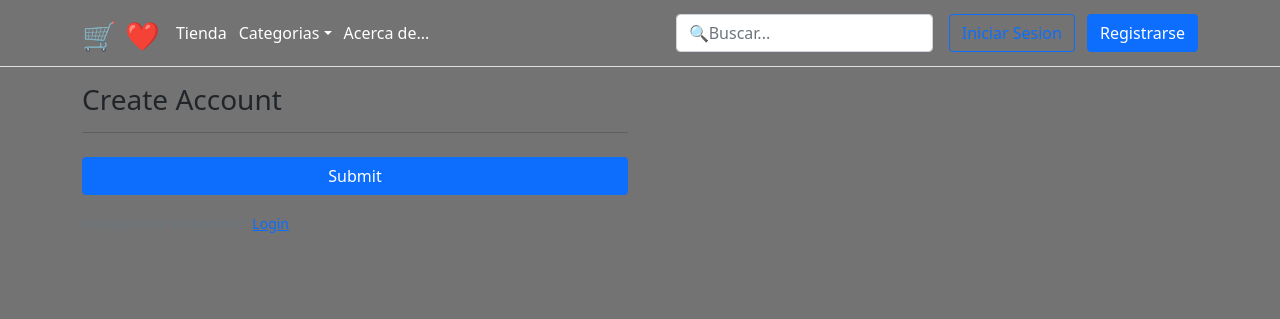
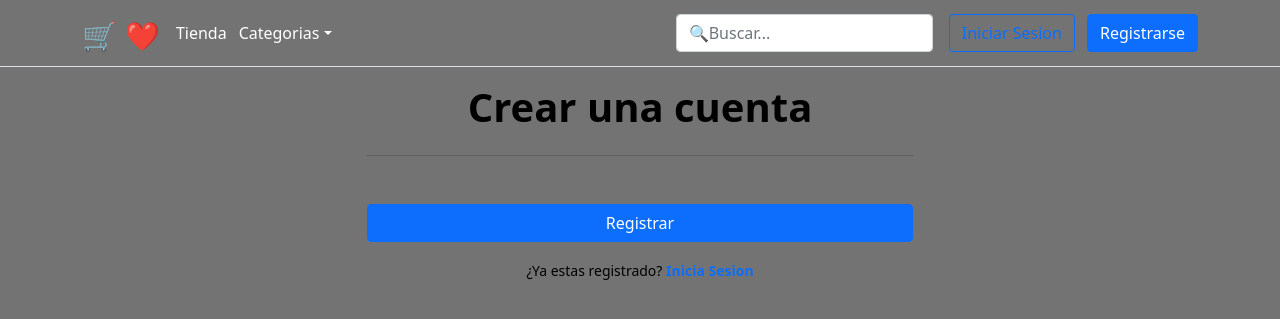
Before and after one commit to TheWaterBoo/DjangoWebPage, a Django app: template accounts/templates/register.html in a window 1280 px wide. Shown: the top 319 px of the page. Run offline with Django 4.2, Linux system fonts and the light colour scheme; the template is opened without the code that fills it, so the values that code supplies are empty; some libraries are stand-ins or nearby versions.

Commit message:
mas cambios

```diff
--- a/accounts/templates/login.html
+++ b/accounts/templates/login.html
@@ -19,7 +19,7 @@
         </form>
         <div class="border-top pt-3">
             <small class="text-black">
-                No tienes una cuenta? <a href="{% url 'accounts:user_register' %}">Registrate!</a>
+                ¿No tienes una cuenta? <a class="text-decoration-none fw-bold" href="{% url 'accounts:user_register' %}">Registrate!</a>
             </small>
         </div>
     </div>
--- a/accounts/templates/register.html
+++ b/accounts/templates/register.html
@@ -1,19 +1,20 @@
 {% extends "base.html" %}
 {% load crispy_forms_tags %}
 {% block content %}
-    <div class="col-md-6">
+    <div class="col-md-6 text-center mx-auto">
         <form method="POST">
             {% csrf_token %}
-            <h3>Create Account</h3>
+            <h1 class="mb-4 text-black fw-bold">Crear una cuenta</h1>
             <hr>
             {{ form|crispy }}
+            <br>
             <div class="form-group">
-                <button class="btn btn-primary w-100 mt-2" type="submit">Submit</button>
+                <button class="btn btn-primary w-100 mt-2" type="submit">Registrar</button>
             </div>
         </form>
         <div class="mt-3">
-            <small class="text-muted">
-                Already have an account? <a href="{% url 'accounts:user_login' %}">Login</a>
+            <small class="text-black">
+                ¿Ya estas registrado? <a class="text-decoration-none fw-bold" href="{% url 'accounts:user_login' %}">Inicia Sesion</a>
             </small>
         </div>
     </div>
--- a/cart/templates/cart.html
+++ b/cart/templates/cart.html
@@ -1,5 +1,5 @@
 {% extends "base.html" %}
-
+{% load static %}
 {% block content %}
 <div class="col-md-2"></div>
 {% if cart_count != 0 %}
@@ -40,7 +40,9 @@
 <div class="col-md-8 mt-5 pt-5 text-center">
   <br>
   <h3 class="text-capitalize text-white fw-bold">Tu carrito esta vacio!</h3>
-  <a href="/" class="text-primary text-decoration-none">Volver a la tienda</a>
+  <a href="/" class="text-primary text-decoration-none fw-bold">Volver a la tienda</a>
+  <br>
+  <img src="{% static 'img/empty-cart.png' %}" alt="empty-cart">
 </div>
 {% endif %}
 <div class="col-md-2"></div>
--- a/docker-compose.yml
+++ b/docker-compose.yml
@@ -3,7 +3,7 @@ version: "3.9"
 services:
   web:
     build: .
-    command: python /GitHub/manage.py runserver 0.0.0.0:8000
+    command: bash -c "python /GitHub/manage.py migrate && python /GitHub/manage.py runserver 0.0.0.0:8000"
     volumes:
       - .:/DjangoWebPage
     ports:
--- a/online_shop/settings.py
+++ b/online_shop/settings.py
@@ -12,7 +12,7 @@ BASE_DIR = Path(__file__).resolve().parent.parent
 SECRET_KEY = 'django-insecure-kr1p-zj6!vss$(xd2f7vk8nw*3g@-ao92zzg8^@u!mj(l#s)+i'
 
 # SECURITY WARNING: don't run with debug turned on in production!
-DEBUG = True
+DEBUG = False
 
 ALLOWED_HOSTS = ['*']
 
@@ -119,7 +119,6 @@ USE_TZ = True
 
 STATIC_URL = 'static/'
 
-# directory that we want to store uploaded files
 MEDIA_ROOT = os.path.join(BASE_DIR, 'media')
 MEDIA_URL = '/media/'
 
--- a/shop/templates/base.html
+++ b/shop/templates/base.html
@@ -9,7 +9,7 @@
     <link href="https://fonts.googleapis.com/icon?family=Material+Icons" rel="stylesheet"/>
     <!-- bootstrap css cdn -->
     <link href="https://cdn.jsdelivr.net/npm/bootstrap@5.1.3/dist/css/bootstrap.min.css" rel="stylesheet" integrity="sha384-1BmE4kWBq78iYhFldvKuhfTAU6auU8tT94WrHftjDbrCEXSU1oBoqyl2QvZ6jIW3" crossorigin="anonymous">
-    <!-- <title>{% if title %} {{ title }} {% else %} Water's Store {% endif %}</title> -->
+    <link rel="icon" href="{% static 'img/server-icon.png' %}">
     <title>Water's store</title>
     <style>
       body {
@@ -52,12 +52,10 @@
                   {% endif %}
                 {% endfor %}
               {% else %}
-                <li><a class="dropdown-item text-white"><b>Sin categorias...</b></a></li>
+                <li><a class="dropdown-item text-black"><b>Sin categorias...</b></a></li>
               {% endif %}
             </ul>
           </div>
-          <!-- <li><a href="#" class="nav-link px-2 text-dark">FAQs</a></li> -->
-          <li><a href="#" class="nav-link px-2 text-white">Acerca de...</a></li>
         </ul>
         <!-- search form -->
         <form class="col-12 col-lg-auto mb-3 mb-lg-0 me-lg-3" action="{% url 'shop:search' %}">
--- a/shop/views.py
+++ b/shop/views.py
@@ -7,7 +7,7 @@ from shop.models import Product, Category
 from cart.forms import QuantityForm
 
 def paginat(request, list_objects):
-	p = Paginator(list_objects, 20)
+	p = Paginator(list_objects, 15)
 	page_number = request.GET.get('page')
 	try:
 		page_obj = p.get_page(page_number)
```
Also changed, not shown: static/img/server-icon.ico (added).
